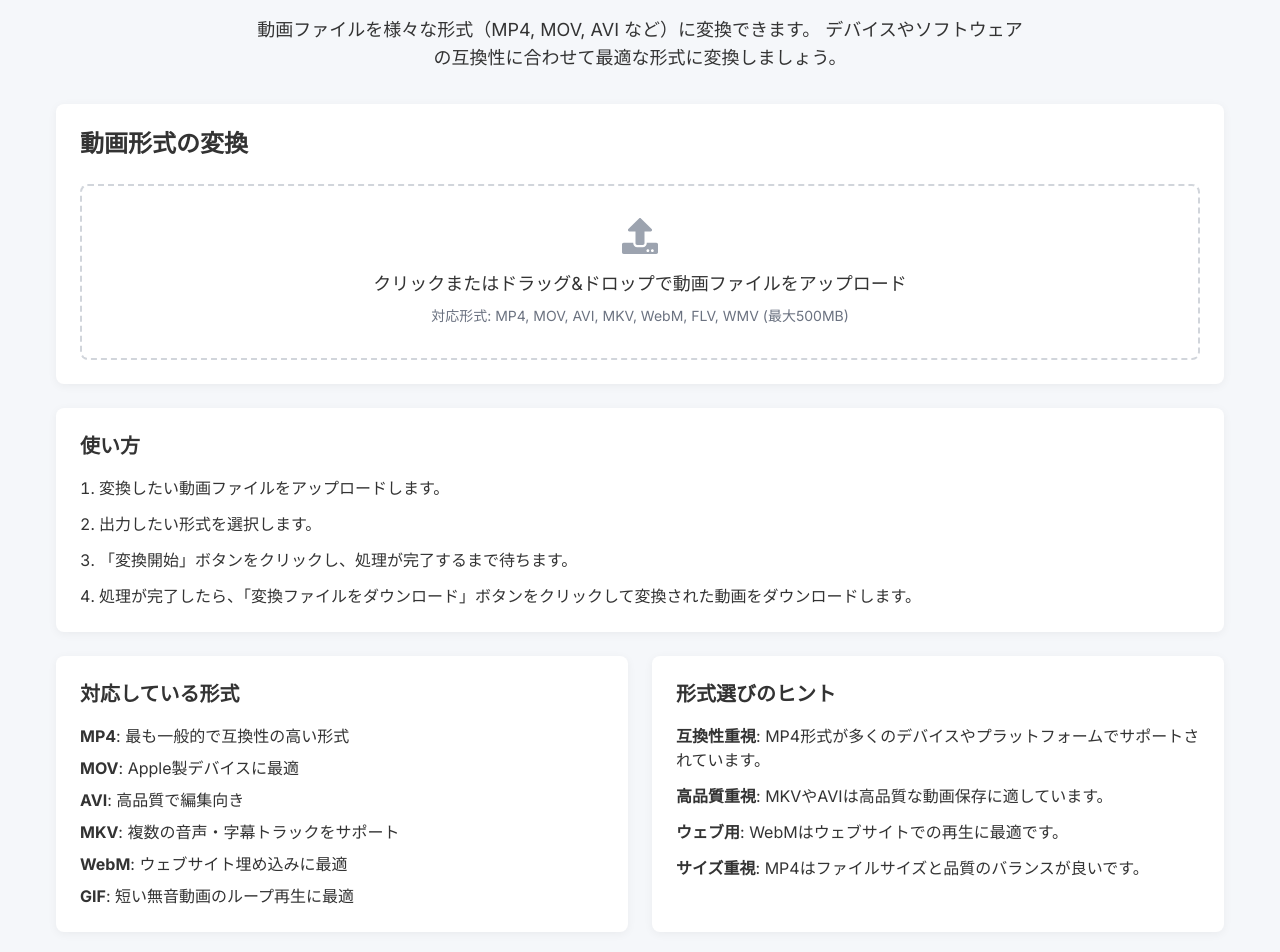
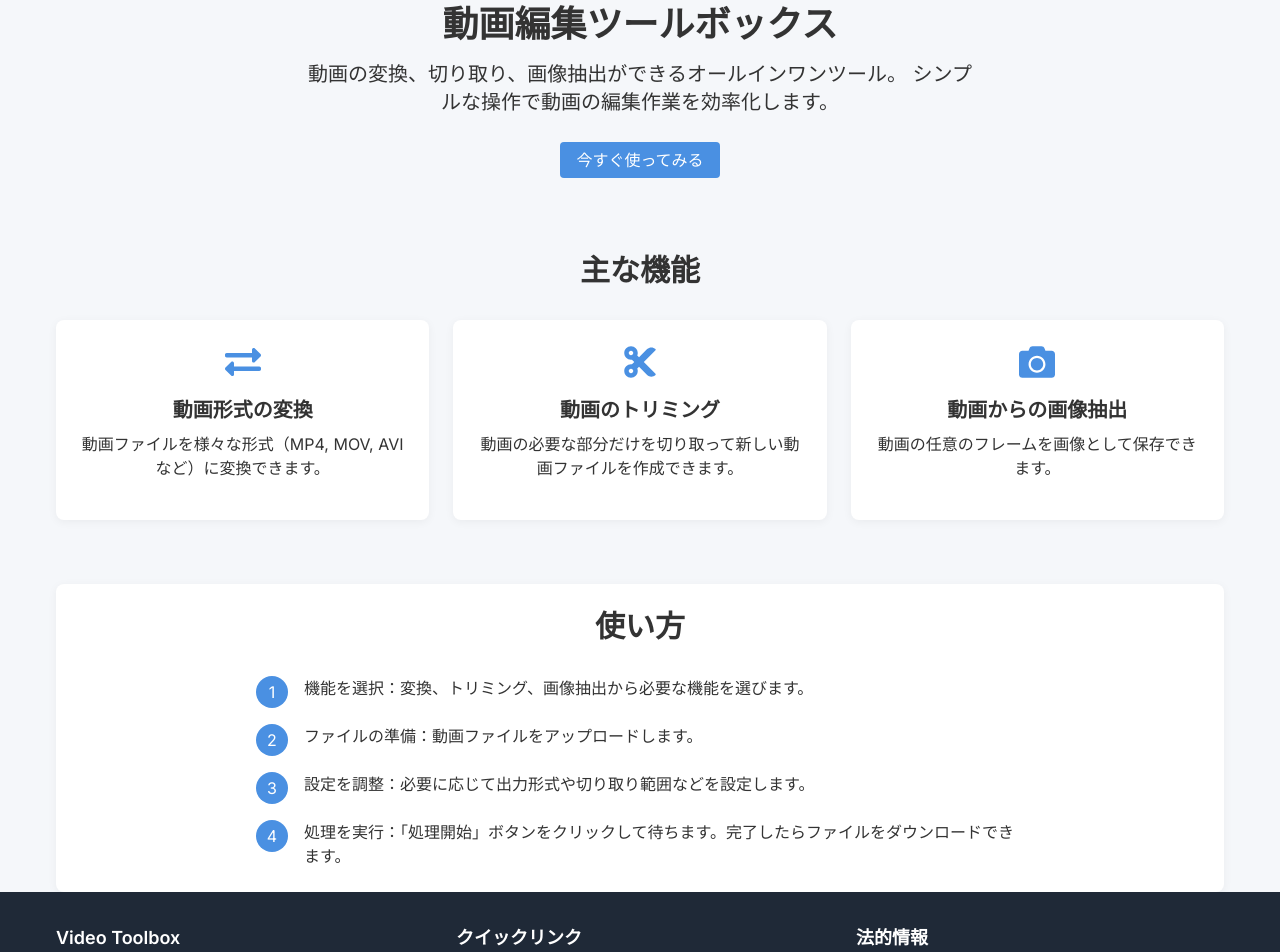
Before and after one commit to yhayano-ponotech/video-craft-web, a Next.js app: page /convert in a window 1280 px wide. Shown: the part 100-1052 px from the top of the page. Built offline with nearby package versions, Linux system fonts and the light colour scheme; no server answers.

Commit message:
Youtube動画ダウンロード機能を削除

```diff
--- a/src/app/convert/page.tsx
+++ b/src/app/convert/page.tsx
@@ -1,59 +1,85 @@
-import VideoConverter from '@/src/components/video/video-converter';
+import Link from 'next/link';
+import { FaExchangeAlt, FaCut, FaCamera } from 'react-icons/fa';
 
-export default function ConvertPage() {
+export default function Home() {
+  // 機能カードの定義
+  const features = [
+    {
+      title: '動画形式の変換',
+      description: '動画ファイルを様々な形式（MP4, MOV, AVI など）に変換できます。',
+      icon: <FaExchangeAlt className="text-4xl text-primary mb-4" />,
+      link: '/convert',
+    },
+    {
+      title: '動画のトリミング',
+      description: '動画の必要な部分だけを切り取って新しい動画ファイルを作成できます。',
+      icon: <FaCut className="text-4xl text-primary mb-4" />,
+      link: '/trim',
+    },
+    {
+      title: '動画からの画像抽出',
+      description: '動画の任意のフレームを画像として保存できます。',
+      icon: <FaCamera className="text-4xl text-primary mb-4" />,
+      link: '/screenshot',
+    },
+  ];
+
   return (
-    <div className="space-y-6">
-      <div className="text-center mb-8">
-        <h1 className="text-3xl font-bold mb-4">動画形式の変換</h1>
-        <p className="text-lg max-w-3xl mx-auto">
-          動画ファイルを様々な形式（MP4, MOV, AVI など）に変換できます。
-          デバイスやソフトウェアの互換性に合わせて最適な形式に変換しましょう。
+    <div className="space-y-10">
+      {/* ヒーローセクション */}
+      <section className="text-center py-10">
+        <h1 className="text-4xl font-bold mb-4">動画編集ツールボックス</h1>
+        <p className="text-xl max-w-2xl mx-auto mb-8">
+          動画の変換、切り取り、画像抽出ができるオールインワンツール。
+          シンプルな操作で動画の編集作業を効率化します。
         </p>
-      </div>
+        <Link href="/convert" className="btn btn-primary">
+          今すぐ使ってみる
+        </Link>
+      </section>
 
-      <VideoConverter />
+      {/* 機能セクション */}
+      <section>
+        <h2 className="text-3xl font-bold text-center mb-8">主な機能</h2>
+        <div className="grid grid-cols-1 md:grid-cols-3 gap-6">
+          {features.map((feature, index) => (
+            <Link
+              href={feature.link}
+              key={index}
+              className="card text-center hover:shadow-lg transition-shadow"
+            >
+              <div className="flex flex-col items-center">
+                {feature.icon}
+                <h3 className="text-xl font-semibold mb-2">{feature.title}</h3>
+                <p className="mb-4">{feature.description}</p>
+              </div>
+            </Link>
+          ))}
+        </div>
+      </section>
 
-      <div className="card mt-8">
-        <h2 className="text-xl font-semibold mb-4">使い方</h2>
-        <ol className="space-y-3 list-decimal list-inside">
-          <li>変換したい動画ファイルをアップロードします。</li>
-          <li>出力したい形式を選択します。</li>
-          <li>「変換開始」ボタンをクリックし、処理が完了するまで待ちます。</li>
-          <li>処理が完了したら、「変換ファイルをダウンロード」ボタンをクリックして変換された動画をダウンロードします。</li>
+      {/* 使い方セクション */}
+      <section className="card">
+        <h2 className="text-3xl font-bold text-center mb-8">使い方</h2>
+        <ol className="space-y-4 max-w-3xl mx-auto">
+          <li className="flex items-start">
+            <span className="bg-primary text-white rounded-full w-8 h-8 flex items-center justify-center mr-4 flex-shrink-0">1</span>
+            <p>機能を選択：変換、トリミング、画像抽出から必要な機能を選びます。</p>
+          </li>
+          <li className="flex items-start">
+            <span className="bg-primary text-white rounded-full w-8 h-8 flex items-center justify-center mr-4 flex-shrink-0">2</span>
+            <p>ファイルの準備：動画ファイルをアップロードします。</p>
+          </li>
+          <li className="flex items-start">
+            <span className="bg-primary text-white rounded-full w-8 h-8 flex items-center justify-center mr-4 flex-shrink-0">3</span>
+            <p>設定を調整：必要に応じて出力形式や切り取り範囲などを設定します。</p>
+          </li>
+          <li className="flex items-start">
+            <span className="bg-primary text-white rounded-full w-8 h-8 flex items-center justify-center mr-4 flex-shrink-0">4</span>
+            <p>処理を実行：「処理開始」ボタンをクリックして待ちます。完了したらファイルをダウンロードできます。</p>
+          </li>
         </ol>
-      </div>
-
-      <div className="grid grid-cols-1 md:grid-cols-2 gap-6">
-        <div className="card">
-          <h2 className="text-xl font-semibold mb-4">対応している形式</h2>
-          <ul className="space-y-2">
-            <li><strong>MP4</strong>: 最も一般的で互換性の高い形式</li>
-            <li><strong>MOV</strong>: Apple製デバイスに最適</li>
-            <li><strong>AVI</strong>: 高品質で編集向き</li>
-            <li><strong>MKV</strong>: 複数の音声・字幕トラックをサポート</li>
-            <li><strong>WebM</strong>: ウェブサイト埋め込みに最適</li>
-            <li><strong>GIF</strong>: 短い無音動画のループ再生に最適</li>
-          </ul>
-        </div>
-
-        <div className="card bg-blue-50 border-blue-200">
-          <h2 className="text-xl font-semibold mb-4">形式選びのヒント</h2>
-          <ul className="space-y-3">
-            <li>
-              <strong>互換性重視</strong>: MP4形式が多くのデバイスやプラットフォームでサポートされています。
-            </li>
-            <li>
-              <strong>高品質重視</strong>: MKVやAVIは高品質な動画保存に適しています。
-            </li>
-            <li>
-              <strong>ウェブ用</strong>: WebMはウェブサイトでの再生に最適です。
-            </li>
-            <li>
-              <strong>サイズ重視</strong>: MP4はファイルサイズと品質のバランスが良いです。
-            </li>
-          </ul>
-        </div>
-      </div>
+      </section>
     </div>
   );
 }
--- a/src/app/page.tsx
+++ b/src/app/page.tsx
@@ -1,15 +1,9 @@
 import Link from 'next/link';
-import { FaDownload, FaExchangeAlt, FaCut, FaCamera } from 'react-icons/fa';
+import { FaExchangeAlt, FaCut, FaCamera } from 'react-icons/fa';
 
 export default function Home() {
   // 機能カードの定義
   const features = [
-    {
-      title: 'YouTube動画のダウンロード',
-      description: 'YouTubeのURLを入力するだけで、高画質な動画を簡単にダウンロードできます。',
-      icon: <FaDownload className="text-4xl text-primary mb-4" />,
-      link: '/download',
-    },
     {
       title: '動画形式の変換',
       description: '動画ファイルを様々な形式（MP4, MOV, AVI など）に変換できます。',
@@ -36,10 +30,10 @@ export default function Home() {
       <section className="text-center py-10">
         <h1 className="text-4xl font-bold mb-4">動画編集ツールボックス</h1>
         <p className="text-xl max-w-2xl mx-auto mb-8">
-          YouTubeからの動画ダウンロードから編集まで、必要な動画ツールがすべて揃っています。
-          簡単操作で動画をダウンロード、変換、切り取り、画像抽出ができます。
+          動画の変換、切り取り、画像抽出ができるオールインワンツール。
+          シンプルな操作で動画の編集作業を効率化します。
         </p>
-        <Link href="/download" className="btn btn-primary">
+        <Link href="/convert" className="btn btn-primary">
           今すぐ使ってみる
         </Link>
       </section>
@@ -47,7 +41,7 @@ export default function Home() {
       {/* 機能セクション */}
       <section>
         <h2 className="text-3xl font-bold text-center mb-8">主な機能</h2>
-        <div className="grid grid-cols-1 md:grid-cols-2 lg:grid-cols-4 gap-6">
+        <div className="grid grid-cols-1 md:grid-cols-3 gap-6">
           {features.map((feature, index) => (
             <Link
               href={feature.link}
@@ -70,11 +64,11 @@ export default function Home() {
         <ol className="space-y-4 max-w-3xl mx-auto">
           <li className="flex items-start">
             <span className="bg-primary text-white rounded-full w-8 h-8 flex items-center justify-center mr-4 flex-shrink-0">1</span>
-            <p>機能を選択：ダウンロード、変換、トリミング、画像抽出から必要な機能を選びます。</p>
+            <p>機能を選択：変換、トリミング、画像抽出から必要な機能を選びます。</p>
           </li>
           <li className="flex items-start">
             <span className="bg-primary text-white rounded-full w-8 h-8 flex items-center justify-center mr-4 flex-shrink-0">2</span>
-            <p>ファイルの準備：YouTube URLを入力するか、既存の動画ファイルをアップロードします。</p>
+            <p>ファイルの準備：動画ファイルをアップロードします。</p>
           </li>
           <li className="flex items-start">
             <span className="bg-primary text-white rounded-full w-8 h-8 flex items-center justify-center mr-4 flex-shrink-0">3</span>
--- a/src/components/layout/footer.tsx
+++ b/src/components/layout/footer.tsx
@@ -11,7 +11,7 @@ export default function Footer() {
           <div>
             <h3 className="text-lg font-semibold mb-4">Video Toolbox</h3>
             <p className="mb-4">
-              YouTubeからの動画ダウンロード、変換、切り取り、画像抽出を簡単に行えるオールインワンツール。
+              動画の変換、切り取り、画像抽出を簡単に行えるオールインワンツール。
             </p>
           </div>
 
@@ -22,11 +22,6 @@ export default function Footer() {
               <li>
                 <Link href="/" className="hover:text-primary transition-colors">
                   ホーム
-                </Link>
-              </li>
-              <li>
-                <Link href="/download" className="hover:text-primary transition-colors">
-                  ダウンロード
                 </Link>
               </li>
               <li>
@@ -61,11 +56,6 @@ export default function Footer() {
                   プライバシーポリシー
                 </Link>
               </li>
-              <li>
-                <p>
-                  注意: YouTubeの動画をダウンロードする際は、著作権法を遵守してください。個人的な利用以外の目的での使用は禁止されています。
-                </p>
-              </li>
             </ul>
           </div>
         </div>
--- a/src/components/layout/header.tsx
+++ b/src/components/layout/header.tsx
@@ -2,13 +2,12 @@
 
 import { useState } from 'react';
 import Link from 'next/link';
-import { FaYoutube, FaBars, FaTimes } from 'react-icons/fa';
+import { FaVideo, FaBars, FaTimes } from 'react-icons/fa';
 
 export default function Header() {
   const [isMenuOpen, setIsMenuOpen] = useState(false);
 
   const navItems = [
-    { name: 'ダウンロード', href: '/download' },
     { name: '変換', href: '/convert' },
     { name: '切り取り', href: '/trim' },
     { name: '画像抽出', href: '/screenshot' },
@@ -20,7 +19,7 @@ export default function Header() {
         <div className="flex justify-between items-center h-16">
           {/* ロゴ */}
           <Link href="/" className="flex items-center">
-            <FaYoutube className="text-accent text-3xl mr-2" />
+            <FaVideo className="text-accent text-3xl mr-2" />
             <span className="font-bold text-xl">Video Toolbox</span>
           </Link>
 
```
